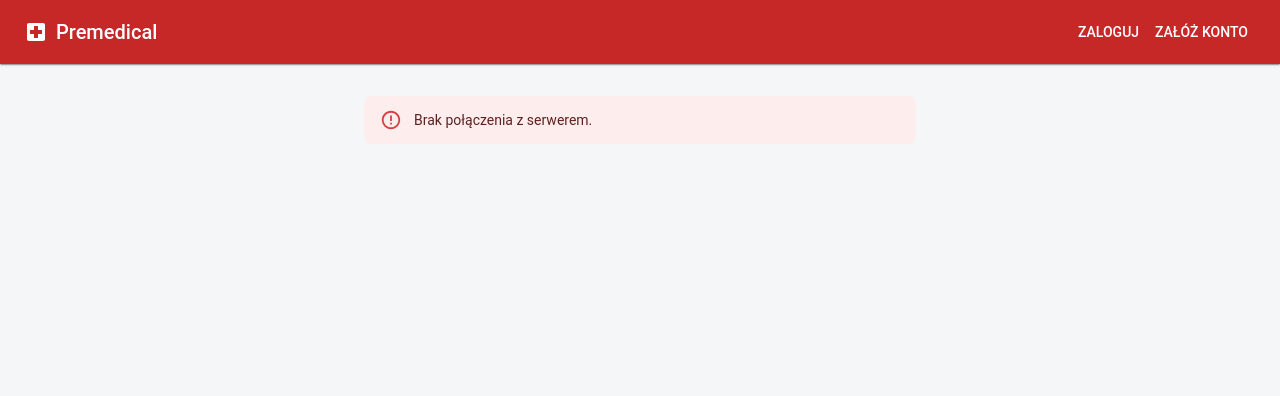
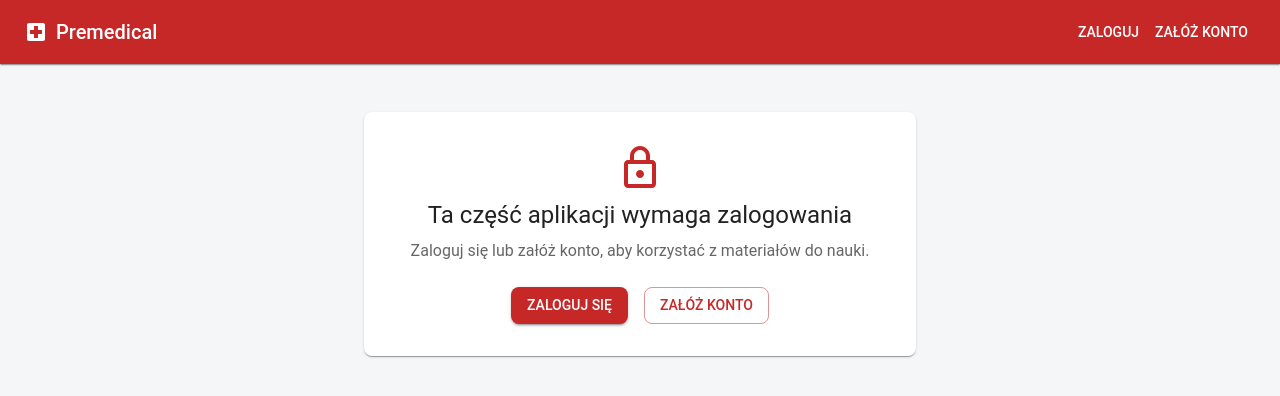
Before and after one commit to emilgruzalski/medi-case, a React (Create React App) app in the folder frontend/: page /profile in a window 1280 px wide. Shown: the top 396 px of the page. Built offline with nearby package versions, Linux system fonts and the light colour scheme; no server answers.

Commit message:
Protect routes by login and role

```diff
--- a/frontend/src/App.js
+++ b/frontend/src/App.js
@@ -1,13 +1,15 @@
 import { Route, Routes } from 'react-router-dom';
 import './App.css';
 import Layout from './components/layout/Layout';
+import ProtectedRoute from './components/common/ProtectedRoute';
 import Home from './components/landing/Home';
 import Login from './components/user/Login';
 import Register from './components/user/Register';
 import SetLanguage from './components/user/SetLanguage';
+import Profile from './components/user/Profile';
 import Learning from './components/learning/Learning';
 import Moderator from './components/moderator/Moderator';
-import Profile from './components/user/Profile';
+import { canModerate } from './lib/roles';
 
 function App() {
   return (
@@ -16,11 +18,15 @@ function App() {
         <Route index element={<Home />} />
         <Route path="login" element={<Login />} />
         <Route path="register" element={<Register />} />
-        <Route path="language" element={<SetLanguage />} />
-        <Route path="learning" element={<Learning />} />
-        <Route path="learning/:entityId" element={<Learning />} />
-        <Route path="moderator" element={<Moderator />} />
-        <Route path="profile" element={<Profile />} />
+        <Route element={<ProtectedRoute />}>
+          <Route path="language" element={<SetLanguage />} />
+          <Route path="learning" element={<Learning />} />
+          <Route path="learning/:entityId" element={<Learning />} />
+          <Route path="profile" element={<Profile />} />
+        </Route>
+        <Route element={<ProtectedRoute allow={canModerate} />}>
+          <Route path="moderator" element={<Moderator />} />
+        </Route>
       </Route>
     </Routes>
   );
--- /dev/null
+++ b/frontend/src/components/common/ProtectedRoute.js
@@ -0,0 +1,23 @@
+import { Outlet } from 'react-router-dom';
+import { Alert, Container } from '@mui/material';
+import LoggedOutInfo from '../user/LoggedOutInfo';
+import useStore from '../../state/store';
+
+function ProtectedRoute({ allow }) {
+  const token = useStore((state) => state.token);
+  const user = useStore((state) => state.user);
+
+  if (!token) {
+    return <LoggedOutInfo />;
+  }
+  if (allow && !allow(user)) {
+    return (
+      <Container maxWidth="sm" sx={{ py: 6 }}>
+        <Alert severity="warning">Nie masz uprawnień do tej części aplikacji.</Alert>
+      </Container>
+    );
+  }
+  return <Outlet />;
+}
+
+export default ProtectedRoute;
--- /dev/null
+++ b/frontend/src/components/user/LoggedOutInfo.js
@@ -0,0 +1,29 @@
+import { Link as RouterLink } from 'react-router-dom';
+import { Button, Container, Paper, Stack, Typography } from '@mui/material';
+import LockOutlinedIcon from '@mui/icons-material/LockOutlined';
+
+function LoggedOutInfo() {
+  return (
+    <Container maxWidth="sm" sx={{ py: 6 }}>
+      <Paper sx={{ p: 4, textAlign: 'center' }}>
+        <LockOutlinedIcon color="primary" sx={{ fontSize: 48 }} />
+        <Typography variant="h5" component="h1" gutterBottom>
+          Ta część aplikacji wymaga zalogowania
+        </Typography>
+        <Typography color="text.secondary" sx={{ mb: 3 }}>
+          Zaloguj się lub załóż konto, aby korzystać z materiałów do nauki.
+        </Typography>
+        <Stack direction="row" spacing={2} justifyContent="center">
+          <Button variant="contained" component={RouterLink} to="/login">
+            Zaloguj się
+          </Button>
+          <Button variant="outlined" component={RouterLink} to="/register">
+            Załóż konto
+          </Button>
+        </Stack>
+      </Paper>
+    </Container>
+  );
+}
+
+export default LoggedOutInfo;
--- a/frontend/src/components/user/Login.js
+++ b/frontend/src/components/user/Login.js
@@ -27,7 +27,7 @@ function Login() {
     setLoading(true);
     try {
       setSession(await login(form));
-      navigate('/', { replace: true });
+      navigate('/learning', { replace: true });
     } catch (err) {
       setError(getErrorMessage(err));
     } finally {
```
